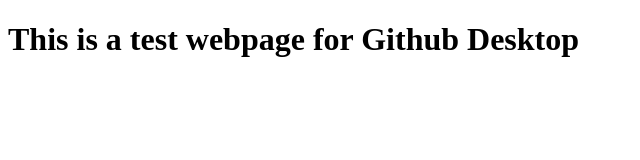
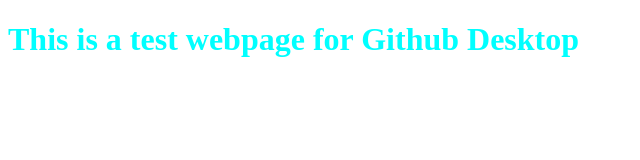
Before and after one commit to harshit1220/A3, a plain HTML site: page index.html in a window 1280 px wide. Shown: the whole page, without its empty margins (0-640 px from the left). Drawn offline with Linux system fonts and the light colour scheme.

Commit message:
Update index.html

```diff
--- a/index.html
+++ b/index.html
@@ -7,6 +7,6 @@
     <title>Desktop test</title>
 </head>
 <body>
-    <h1>This is a test webpage for Github Desktop</h1>
+    <h1 style="color: aqua;">This is a test webpage for Github Desktop</h1>
 </body>
 </html>
```
